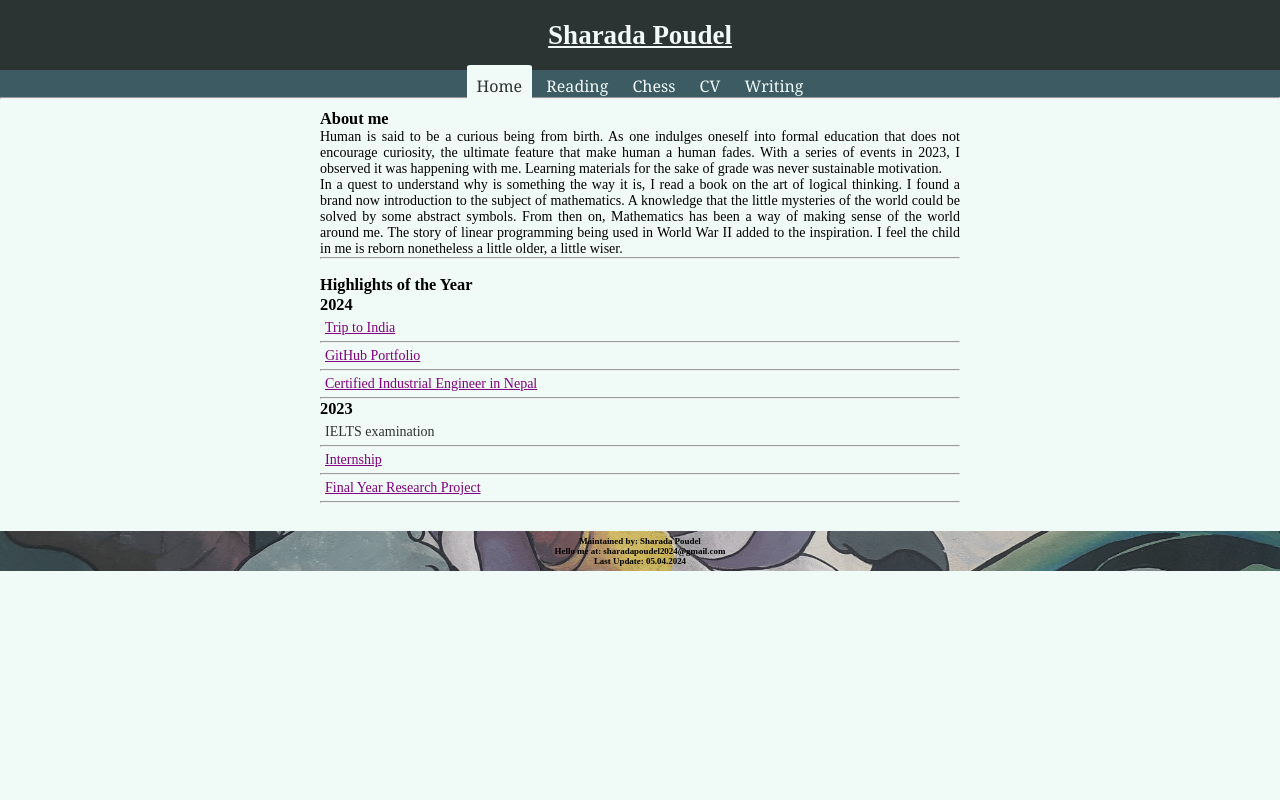
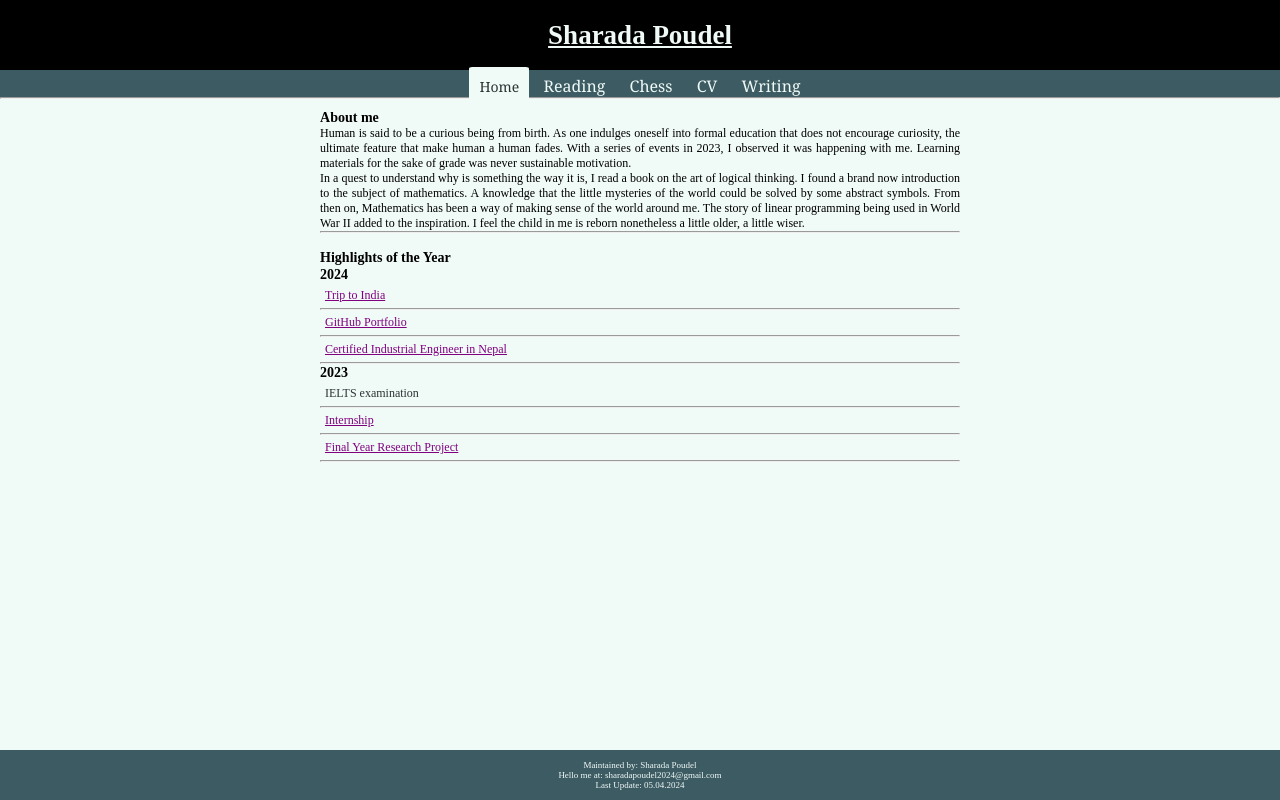
Before and after one commit to ricemutton/Portfolio, a plain HTML site: page index.html in a window 1280 px wide. Drawn offline with Linux system fonts and the light colour scheme.

Commit message:
bottom page

```diff
--- a/index.html
+++ b/index.html
@@ -56,9 +56,8 @@
     </main>
     <br>
     <footer>
-        <div>
-            <h6><p>Maintained by: Sharada Poudel<br>Hello me at: sharadapoudel2024@gmail.com</P>Last Update: 05.04.2024<br>
-            </h6>
+        <div class="enddiv">
+            <p>Maintained by: Sharada Poudel<br>Hello me at: sharadapoudel2024@gmail.com</P>Last Update: 05.04.2024<br>
         </div>
 
     </footer>
--- a/style.css
+++ b/style.css
@@ -5,6 +5,7 @@
 /* for white links */
 #exception_links{
     color: #f0faf7;
+    font-size: 18px;
 }
 
 .header{
@@ -12,8 +13,7 @@
     color: #3d5b63;
     height: 50px;
     padding-top: 20px;
-    font-size: large;
-    background-color: #2C3333;
+    background-color: black;
     position: static;
 }
 
@@ -35,7 +35,7 @@ span{
     padding: 10px;
     border-radius: 5%;
     text-decoration: none;
-
+    font-size: 14px;
 }
 
 li a.active{
@@ -71,6 +71,7 @@ main{
     text-align: justify;
     width: 50vw;
     margin: auto;
+    font-size: 12px;
 }
 @media (max-width: 500px){
     .bodycontent{
@@ -125,8 +126,16 @@ a:active {
 
 footer{
     text-align: center;
-    font-size: smaller;
-    padding: 5px;
-    background-image: url("readingbelow.jpg");
-    background-size: cover;
+    position: fixed;
+    bottom: 0px;
+    width: 100vw;
+
 }
+.enddiv{
+    background-color: #3d5b63;
+    text-align: center;
+    color: #f0faf7;
+    padding-top: 10px;
+    padding-bottom: 10px;
+    font-size: 9px;
+}
```
